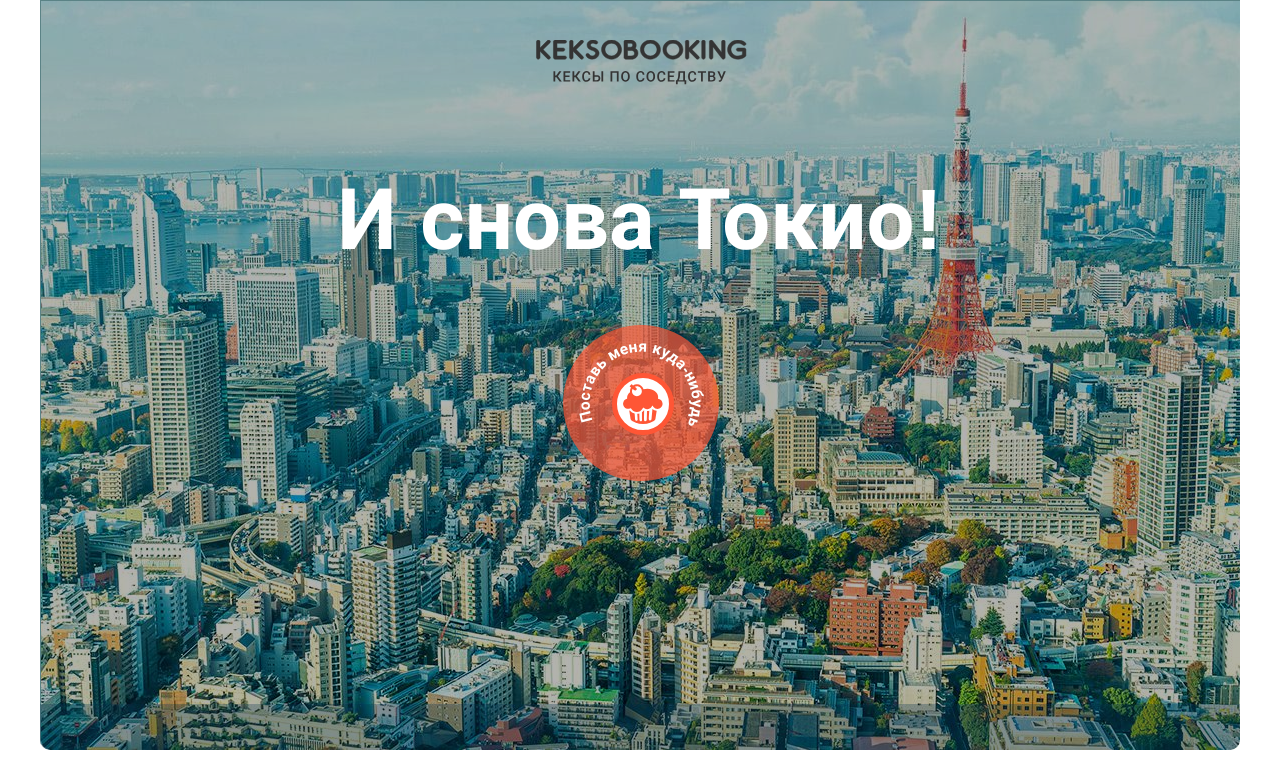
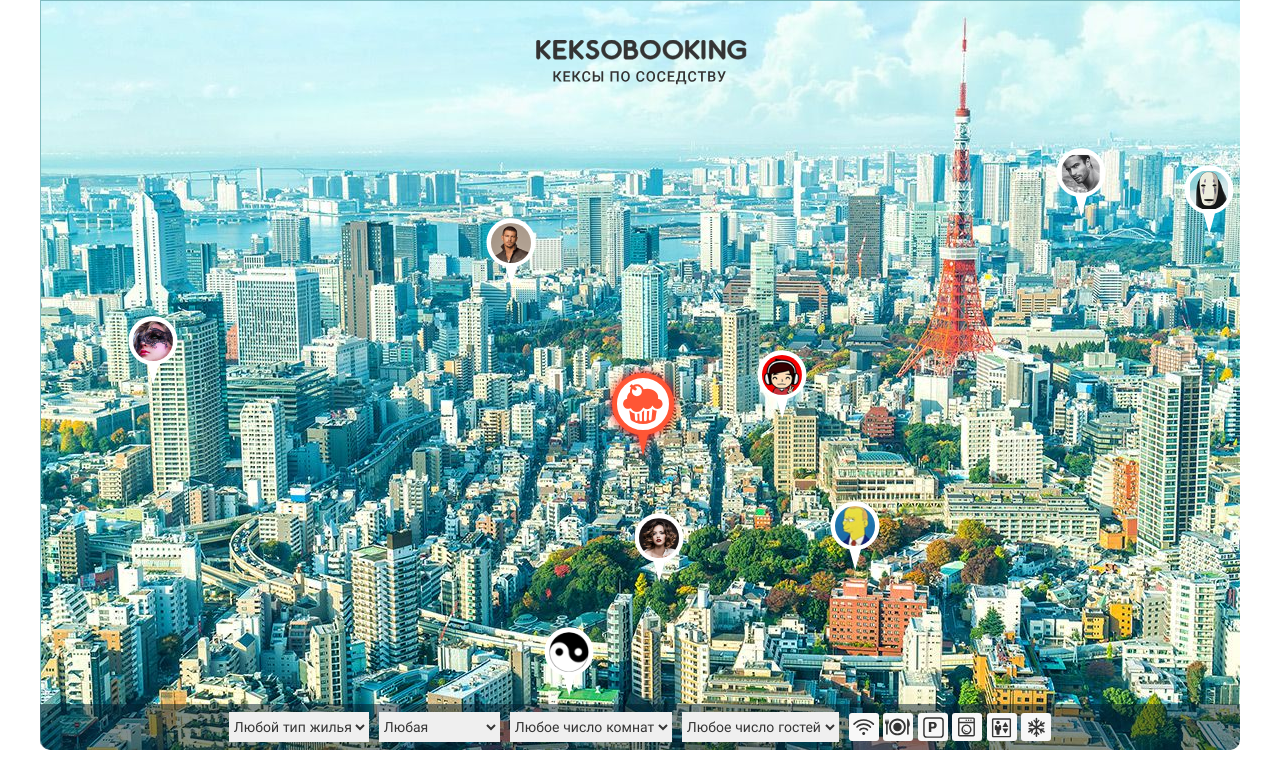
Before and after one commit to dimonarhipon/1005265-keksobooking-21, a website: page index.html in a window 1280 px wide. Both pictures are taken after a click on the button "Поставь меня куда-нибудь". Shown: the top 777 px of the page. Drawn offline with Linux system fonts and the light colour scheme.

Commit message:
Исправление ошибок модуль 4 часть 1

```diff
--- a/index.html
+++ b/index.html
@@ -104,7 +104,7 @@
         </fieldset>
         <fieldset class="ad-form__element ad-form__element--wide">
           <label class="ad-form__label" for="address">Адрес</label>
-          <input id="address" name="address" type="text">
+          <input id="address" name="address" type="text" readonly>
         </fieldset>
         <fieldset class="ad-form__element">
           <label class="ad-form__label" for="type">Тип жилья</label>
--- a/js/main.js
+++ b/js/main.js
@@ -1,92 +1,112 @@
-'use strict';
-// const TYPES = [`palace`, `flat`, `house`, `bungalo`];
-// const TIMES = [`12:00`, `13:00`, `14:00`];
-// const FEATURES = [`wifi`, `dishwasher`, `parking`, `washer`, `elevator`, `conditioner`];
-// const PHOTOS = [
-//   `http://o0.github.io/assets/images/tokyo/hotel1.jpg`,
-//   `http://o0.github.io/assets/images/tokyo/hotel2.jpg`,
-//   `http://o0.github.io/assets/images/tokyo/hotel3.jpg`
-// ];
-// const ADVERT_COUNT = 8;
-// const PIN_OFSET_X = 25;
-// const PRICES = [0, 1000, 5000, 10000];
-// const ROOMS = [1, 2, 3, 100];
-// const PLACEMARK = {maxY: 630, minY: 130};
+"use strict";
+const TYPES = [`palace`, `flat`, `house`, `bungalo`];
+const TIMES = [`12:00`, `13:00`, `14:00`];
+const FEATURES = [
+  `wifi`,
+  `dishwasher`,
+  `parking`,
+  `washer`,
+  `elevator`,
+  `conditioner`,
+];
+const PHOTOS = [
+  `http://o0.github.io/assets/images/tokyo/hotel1.jpg`,
+  `http://o0.github.io/assets/images/tokyo/hotel2.jpg`,
+  `http://o0.github.io/assets/images/tokyo/hotel3.jpg`,
+];
+const ADVERT_COUNT = 8;
+const PIN_OFSET_X = 32;
+const PIN_OFSET_Y = 70;
+const PRICES = [0, 1000, 5000, 10000];
+const ROOMS = [1, 2, 3, 100];
+const PLACEMARK = {maxY: 630, minY: 130};
+const PIN_MAIN_OFSET = 50;
 
-// const getRandomNumber = (max, min = 0) => {
-//   return Math.floor(Math.random() * (max - min) + min);
-// };
+const getRandomNumber = (max, min = 0) => {
+  return Math.floor(Math.random() * (max - min) + min);
+};
 
-// const createAdvert = (count) => {
-//   const adverts = [];
-//   for (let i = 0; i < count; i++) {
+const createAdvert = (count) => {
+  const adverts = [];
+  for (let i = 0; i < count; i++) {
+    const current = i + 1;
 
-//     const current = i + 1;
-//     let NEW_FEATURES = FEATURES.filter((item) => getRandomNumber(2) ? item : null);
-//     let NEW_PHOTOS = PHOTOS.filter((item) => getRandomNumber(2) ? item : null);
-//     let coordinateX = getRandomNumber(document.body.clientWidth - PIN_OFSET_X, PIN_OFSET_X);
-//     let coordinateY = getRandomNumber(PLACEMARK.maxY, PLACEMARK.minY);
+    const coordinateX = getRandomNumber(
+        document.body.clientWidth - PIN_OFSET_X,
+        PIN_OFSET_X
+    );
+    const coordinateY = getRandomNumber(PLACEMARK.maxY, PLACEMARK.minY);
 
-//     adverts.push({
-//       author: {
-//         avatar: `img/avatars/user0${current}.png`,
-//       },
-//       offer: {
-//         title: `Заголовок предложения ${current}`,
-//         address: `${coordinateX}, ${coordinateY}`,
-//         price: PRICES[getRandomNumber(PRICES.length)],
-//         type: TYPES[getRandomNumber(TYPES.length)],
-//         rooms: ROOMS[getRandomNumber(ROOMS.length)],
-//         guests: current,
-//         checkin: TIMES[getRandomNumber(TIMES.length)],
-//         checkout: TIMES[getRandomNumber(TIMES.length)],
-//         features: NEW_FEATURES,
-//         description: `строка с описанием ${current}`,
-//         photos: NEW_PHOTOS,
-//       },
-//       location: {
-//         x: coordinateX,
-//         y: coordinateY,
-//       }
-//     });
-//   }
-//   return adverts;
-// };
+    adverts.push({
+      author: {
+        avatar: `img/avatars/user0${current}.png`,
+      },
+      offer: {
+        title: `Заголовок предложения ${current}`,
+        address: `${coordinateX}, ${coordinateY}`,
+        price: PRICES[getRandomNumber(PRICES.length)],
+        type: TYPES[getRandomNumber(TYPES.length)],
+        rooms: ROOMS[getRandomNumber(ROOMS.length)],
+        guests: current,
+        checkin: TIMES[getRandomNumber(TIMES.length)],
+        checkout: TIMES[getRandomNumber(TIMES.length)],
+        features: FEATURES.filter((item) => getRandomNumber(2) ? item : null),
+        description: `строка с описанием ${current}`,
+        photos: PHOTOS.filter((item) => getRandomNumber(2) ? item : null),
+      },
+      location: {
+        x: coordinateX,
+        y: coordinateY,
+      },
+    });
+  }
+  return adverts;
+};
 
+const adverts = createAdvert(ADVERT_COUNT);
+const advertTemplate = document
+  .querySelector(`#pin`)
+  .content.querySelector(`.map__pin`);
 
-// // const adverts = createAdvert(ADVERT_COUNT);
-// const advertTemplate = document.querySelector(`#pin`).content.querySelector(`.map__pin`);
+const renderAdvert = (advert) => {
+  const advertElement = advertTemplate.cloneNode(true);
+  const img = advertElement.querySelector(`img`);
 
-// const renderAdvert = (advert) => {
-//   const advertElement = advertTemplate.cloneNode(true);
-//   const img = advertElement.querySelector(`img`);
+  advertElement.style = `left: ${advert.location.x}px; top: ${advert.location.y}px`;
+  img.src = advert.author.avatar;
+  img.alt = advert.offer.title;
 
-//   advertElement.style = `left: ${advert.location.x}px; top: ${advert.location.y}px`;
-//   img.src = advert.author.avatar;
-//   img.alt = advert.offer.title;
+  return advertElement;
+};
 
-//   return advertElement;
-// };
+const fragment = document.createDocumentFragment();
 
-// const fragment = document.createDocumentFragment();
+for (let i = 0; i < ADVERT_COUNT; i++) {
+  fragment.appendChild(renderAdvert(adverts[i]));
+}
 
-// for (let i = 0; i < ADVERT_COUNT; i++) {
-//   fragment.appendChild(renderAdvert(adverts[i]));
-// }
-// map.querySelector(`.map__pins`).appendChild(fragment);
 //
 //
 //
+//
+
 const map = document.querySelector(`.map`);
+map.querySelector(`.map__pins`).appendChild(fragment);
 
 const noticeForm = document.querySelector(`.ad-form`);
 const filtersForm = map.querySelector(`.map__filters`);
-
-const toggleState = function (state = true) {
 const fieldsNotice = Array.from(noticeForm.querySelectorAll(`fieldset`));
 const fieldsFilter = Array.from(filtersForm.querySelectorAll(`fieldset`));
 const selectsFilter = Array.from(filtersForm.querySelectorAll(`select`));
 
+const toggleState = function (state = true) {
+  map.classList.add(`map--faded`);
+  noticeForm.classList.add(`ad-form--disabled`);
+
+  if (state === false) {
+    map.classList.remove(`map--faded`);
+    noticeForm.classList.remove(`ad-form--disabled`);
+  }
 
   fieldsNotice.map((item) => {
     item.disabled = state;
@@ -103,81 +123,56 @@ const toggleState = function (state = true) {
 };
 toggleState();
 //
-//
-//
 
 const pinMain = map.querySelector(`.map__pin--main`);
-// Как сделать так чтобы pinMain был сразу в фокусе при загрузке странице?
-// pinMain.focus();
-const PIN_MAIN_OFSET = 50;
+const address = noticeForm.querySelector(`#address`);
+const room = noticeForm.querySelector(`#room_number`);
+const capacity = noticeForm.querySelector(`#capacity`);
+pinMain.focus();
 
-const setCoornate = () => {
-  const adress = noticeForm.querySelector(`#address`);
 const pinMainOy = parseInt(pinMain.style.top, 10) - PIN_MAIN_OFSET;
 const pinMainOx = parseInt(pinMain.style.left, 10) - PIN_MAIN_OFSET;
-  adress.value = `x: ${pinMainOx}, y: ${pinMainOy}`;
+
+const setCoodinate = (x = pinMainOx, y = pinMainOy) => {
+  address.value = `${x}, ${y}`;
 };
-setCoornate();
+setCoodinate();
 
 //
 
-const activatePage = () => {
 pinMain.addEventListener(`mousedown`, (evt) => {
   evt.preventDefault();
-    setCoornate();
+  setCoodinate(pinMainOx - PIN_OFSET_X, pinMainOy - PIN_OFSET_Y);
 
-    return evt.button === 0 ? toggleState(false) : null;
+  if (evt.button === 0) {
+    toggleState(false);
+  }
 });
 
 pinMain.addEventListener(`keydown`, (evt) => {
-    evt.preventDefault();
-
-    return evt.key === `Enter` ? toggleState(false) : null;
-  });
-};
-activatePage();
-
-
-const room = noticeForm.querySelector(`#room_number`);
-const capacity = noticeForm.querySelector(`#capacity`);
-
-noticeForm.addEventListener(`input`, () => {
-  validation();
+  if (evt.key === `Enter`) {
+    toggleState(false);
+  }
 });
 
+const validation = () => {
+  const roomCount = parseInt(room.value, 10);
+  const capacityCount = parseInt(capacity.value, 10);
 
-const validation = () => {
-  const roomInt = parseInt(room.value, 10);
-  const capacityInt = parseInt(capacity.value, 10);
+  if (roomCount === 100 && capacityCount !== 0) {
+    capacity.setCustomValidity(`Такой выбор соотвествует только варианту: не для гостей`);
+    capacity.style.border = `3px solid #ff6547`;
+    return;
+  }
+  if (roomCount < capacityCount) {
+    capacity.setCustomValidity(`Гостей должно быть меньше, чем комнат`);
+    capacity.style.border = `3px solid #ff6547`;
+    return;
+  }
 
-  // console.log(roomInt);
-  // console.log(capacityInt);
-
-  if (roomInt === 1 && capacityInt !== 1) {
-    room.setCustomValidity(`Попробуйте другой вариант 1`);
-    capacity.setCustomValidity(`Попробуйте другой вариант 1`);
-    capacity.style.border = `3px solid #ff6547`;
-    // console.log(1);
-
-  } else if (roomInt === 2 && capacityInt === 3 || capacityInt === 0) {
-    room.setCustomValidity(`Попробуйте другой вариант 2`);
-    capacity.setCustomValidity(`Попробуйте другой вариант 2`);
-    capacity.style.border = `3px solid #ff6547`;
-    // console.log(2);
-
-  } else if (roomInt === 3 && capacityInt === 0) {
-    room.setCustomValidity(`Попробуйте другой вариант 3`);
-    capacity.setCustomValidity(`Попробуйте другой вариант 3`);
-    capacity.style.border = `3px solid #ff6547`;
-    // console.log(3);
-
-  } else if (roomInt === 100 && capacityInt !== 0) {
-    room.setCustomValidity(`Попробуйте другой вариант 4`);
-    capacity.setCustomValidity(`Попробуйте другой вариант 4`);
-    capacity.style.border = `3px solid #ff6547`;
-    // console.log(4);
-  } else {
   room.setCustomValidity(``);
+  room.reportValidity();
+  capacity.reportValidity();
   capacity.style.border = `none`;
-  }
 };
+noticeForm.addEventListener(`input`, validation);
```
Lines whose indentation alone changed are shown as unchanged.
